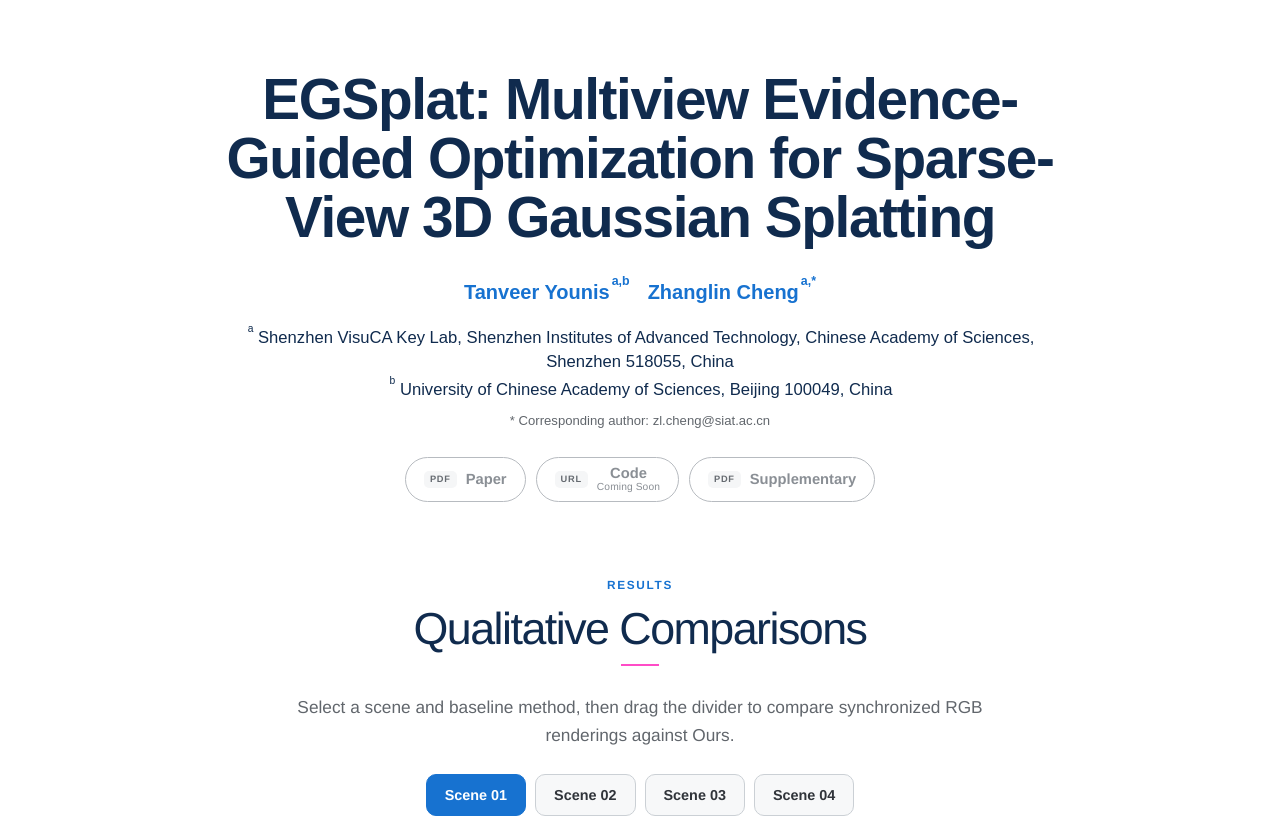
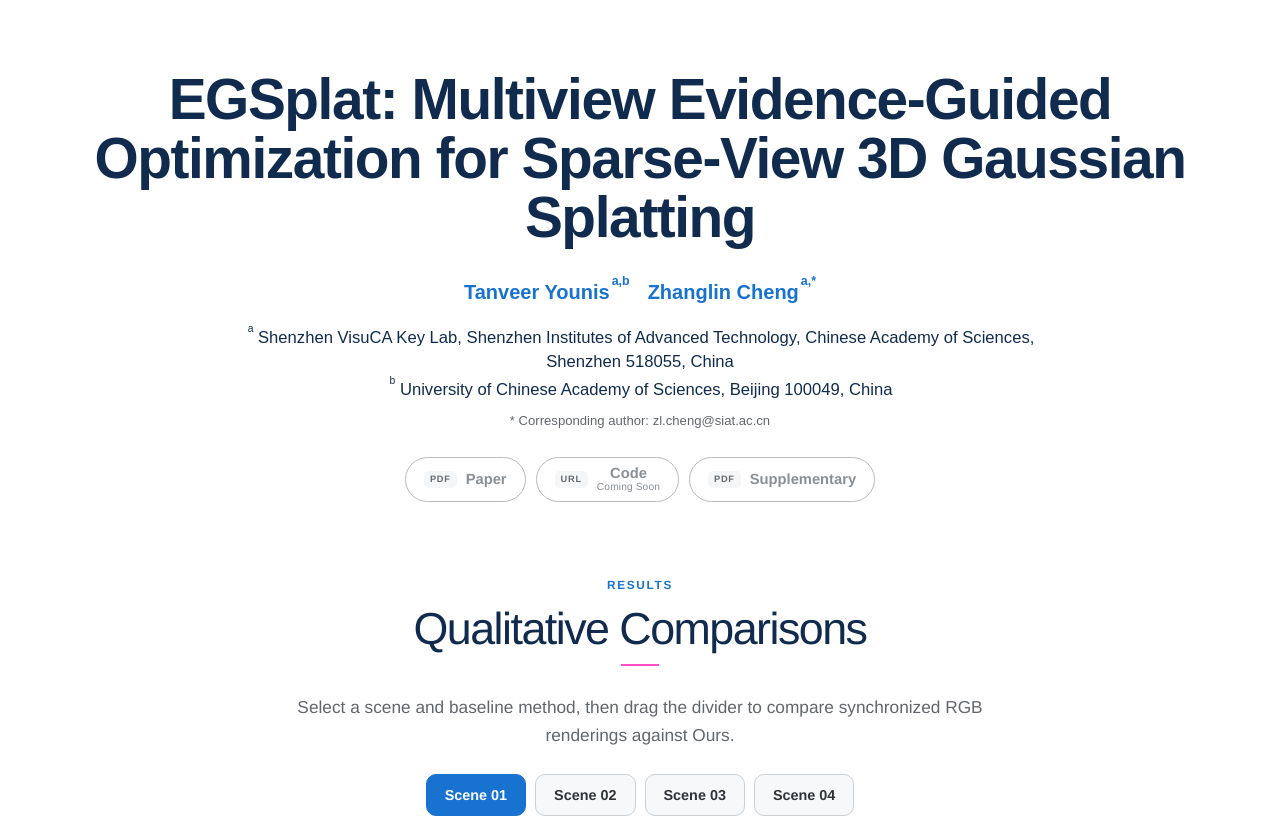
Before and after one commit to tanveeryounis/EGSplat, a Next.js app: page / in a window 1280 px wide. Shown: the top 818 px of the page. Built offline with nearby package versions, Linux system fonts and the light colour scheme; no server answers.

Commit message:
Use full desktop width for project title

```diff
--- a/app/globals.css
+++ b/app/globals.css
@@ -70,7 +70,7 @@ video {
 }
 
 .paper-header {
-  max-width: 1280px;
+  max-width: 1440px;
   padding-top: clamp(36px, 6vw, 70px);
   text-align: center;
 }
@@ -94,7 +94,7 @@ p {
 }
 
 h1 {
-  max-width: 1280px;
+  max-width: 1440px;
   margin: 0 auto;
   color: #102b4e;
   font-family: Arial, Helvetica, sans-serif;
@@ -102,7 +102,7 @@ h1 {
   font-weight: 700;
   letter-spacing: -0.025em;
   line-height: 1.04;
-  text-wrap: balance;
+  text-wrap: wrap;
 }
 
 .authors {
```
